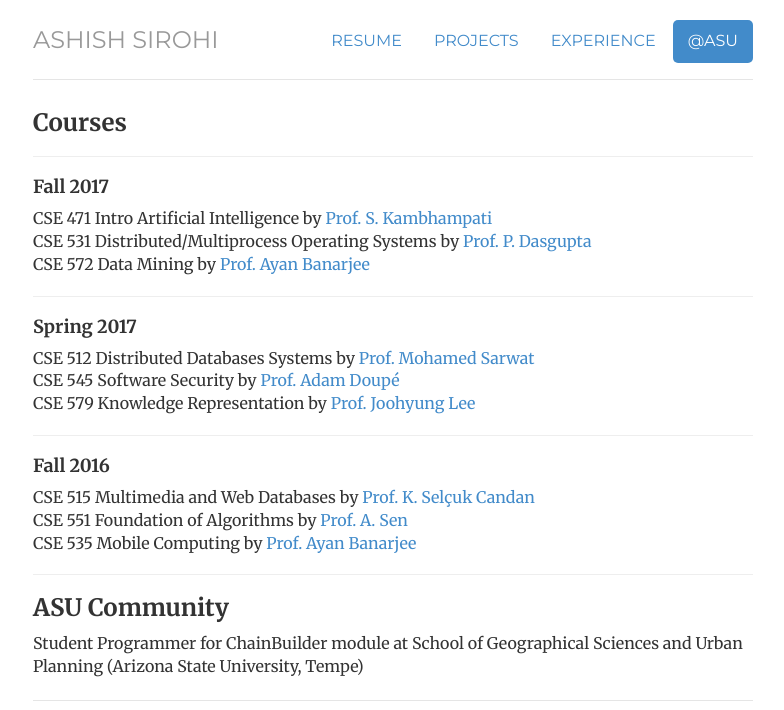
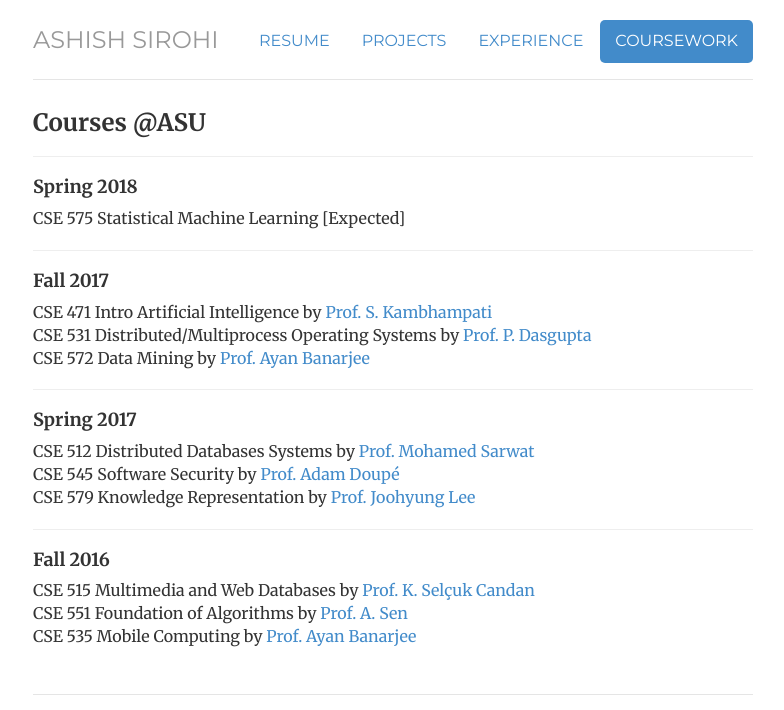
Before and after one commit to ashishsirohi/ashishsirohi.github.io, a Jekyll site: the page built from coursework/index.html, in a window 1280 px wide, cut to the strip 0-710 px from the top of the page. Shown: the whole strip, without its empty margins (247-1031 px from the left). Built offline with Jekyll 4.4.1, drawn with Linux system fonts in a browser that asks for light colours.

Commit message:
Changes related to coursework tab

```diff
--- a/_includes/header.html
+++ b/_includes/header.html
@@ -3,7 +3,7 @@
 		<li class="{{ page.resume }}"><a href="/resume" title="Resume">Resume</a></li>
 		<li class="{{ page.projects }}"><a href="/projects" title="Projects">Projects</a></li>
 		<li class="{{ page.experience }}"><a href="/experience" title="Experience">Experience</a></li>
-		<li class="{{ page.asu }}"><a href="/asu" title="ASU">@ASU</a></li>
+		<li class="{{ page.coursework }}"><a href="/coursework" title="Coursework">Coursework</a></li>
 	</ul>
 	<h3 class="text-muted"><a href="/">Ashish Sirohi</a></h3>
 </div> <!-- /header -->
--- a/asu/index.html
+++ b/coursework/index.html
@@ -1,17 +1,21 @@
 ---
 layout: default
-title: ASU
+title: Coursework
 home: passive
 resume: passive
 projects: passive
 experience: passive
-asu: active
+coursework: active
 description: ASU Experience by Ashish Sirohi
 ---
 
 <div class="atasu">
-  <h3>Courses</h3>
+  <h3>Courses @ASU</h3>
   <hr>
+  <h4>Spring 2018</h4>
+  CSE 575 Statistical Machine Learning [Expected]
+  <hr>
+
   <h4>Fall 2017</h4>
   CSE 471 Intro Artificial Intelligence by <a target="_blank" href="https://isearch.asu.edu/profile/95646">Prof. S. Kambhampati</a></br>
   CSE 531 Distributed/Multiprocess Operating Systems by <a target="_blank" href="https://isearch.asu.edu/profile/75201">Prof. P. Dasgupta</a></br>
@@ -28,11 +32,23 @@
   CSE 515 Multimedia and Web Databases by <a target="_blank" href="http://aria.asu.edu/candan/">Prof. K. Selçuk Candan</a></br>
   CSE 551 Foundation of Algorithms by <a target="_blank" href="http://www.public.asu.edu/~halla/">Prof. A. Sen</a></br>
   CSE 535 Mobile Computing by <a target="_blank" href="https://isearch.asu.edu/profile/1014358">Prof. Ayan Banarjee</a></br>
+
+  <!--<h3>Courses @Udacity</h3>
   <hr>
+  Intro Machine Learning [Ongoing]<br>
+  Intro to Algorithms [Ongoing]<br>
+  Authentication & Authorization: OAuth 2.0<br>
+  Programming Foundation with Python<br>
+  Designing RESTful APIs<br>
+  Full Stack Foundations<br>
+  Intro to jQuery<br>
+  Intro to AJAX<br>
+  JavaScript Basics<br>
+  MEAN Stack -->
 
 
-  <h3>ASU Community</h3>
-  Student Programmer for ChainBuilder module at School of Geographical Sciences and Urban Planning (Arizona State University, Tempe)
+  <!--<h3>ASU Community</h3>
+  Student Programmer for ChainBuilder module at School of Geographical Sciences and Urban Planning (Arizona State University, Tempe)-->
   <br>
   <br>
 </div>
--- a/index.html
+++ b/index.html
@@ -4,7 +4,7 @@
 resume: passive
 projects: passive
 experience: passive
-asu: passive
+coursework: passive
 description: Graduate Student at Arizona State
 ---
 <!-- <div class="jumbotron"> -->
--- a/projects/index.html
+++ b/projects/index.html
@@ -5,7 +5,7 @@
 cv: passive
 projects: active
 experience: passive
-asu: passive
+coursework: passive
 description: Projects by Ashish Sirohi
 ---
 
--- a/resume/index.html
+++ b/resume/index.html
@@ -5,7 +5,7 @@
 resume: active
 projects: passive
 experience: passive
-asu: passive
+coursework: passive
 description: Current CV for Ashish Sirohi
 ---
 
```
Also changed, not shown: experience/index.html (+3 -4 lines), 1 other file.
